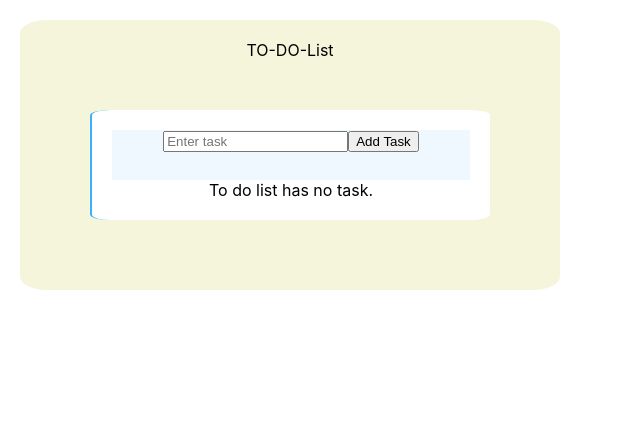
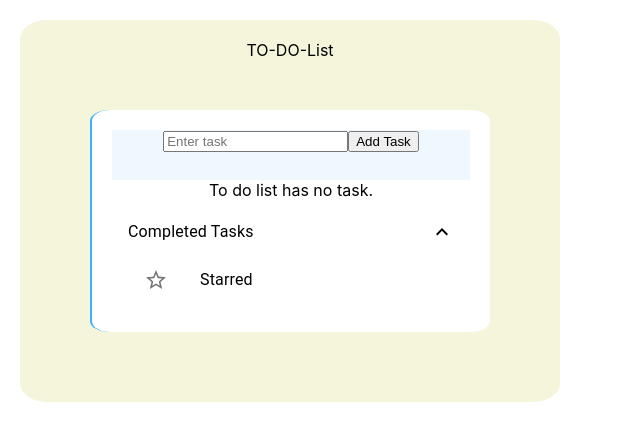
Before and after one commit to kiritka-jain/To-Do-List, a React (Create React App) app: page / in a window 1280 px wide. Shown: the top 440 px of the page, without its empty margins (0-640 px from the left). Built offline with nearby package versions, Linux system fonts and the light colour scheme.

Commit message:
feat: abstracted list component.

```diff
--- a/package.json
+++ b/package.json
@@ -3,6 +3,10 @@
   "version": "0.1.0",
   "private": true,
   "dependencies": {
+    "@emotion/react": "^11.13.0",
+    "@emotion/styled": "^11.13.0",
+    "@mui/icons-material": "^5.16.4",
+    "@mui/material": "^5.16.4",
     "@testing-library/jest-dom": "^5.14.1",
     "@testing-library/react": "^13.0.0",
     "@testing-library/user-event": "^13.2.1",
--- /dev/null
+++ b/src/components/completed-to-do-list.js
@@ -0,0 +1,43 @@
+import * as React from 'react';
+import List from '@mui/material/List';
+import ListItemButton from '@mui/material/ListItemButton';
+import ListItemIcon from '@mui/material/ListItemIcon';
+import ListItemText from '@mui/material/ListItemText';
+import Collapse from '@mui/material/Collapse';
+import ExpandLess from '@mui/icons-material/ExpandLess';
+import ExpandMore from '@mui/icons-material/ExpandMore';
+import StarBorder from '@mui/icons-material/StarBorder';
+
+
+export default function CompletedToDoList() {
+  const [open, setOpen] = React.useState(true);
+
+
+  const handleClick = () => {
+    setOpen(!open);
+  };
+
+  return (
+    <List
+      sx={{ width: '100%', maxWidth: 360, bgcolor: 'background.paper' }}
+      component="nav"
+      aria-labelledby="nested-list-subheader"
+    >
+
+      <ListItemButton onClick={handleClick}>
+        <ListItemText primary="Completed Tasks" />
+        {open ? <ExpandLess /> : <ExpandMore />}
+      </ListItemButton>
+      <Collapse in={open} timeout="auto" unmountOnExit>
+        <List component="div" disablePadding>
+          <ListItemButton sx={{ pl: 4 }}>
+            <ListItemIcon>
+              <StarBorder />
+            </ListItemIcon>
+            <ListItemText primary="Starred" />
+          </ListItemButton>
+        </List>
+      </Collapse>
+    </List>
+  );
+}
--- /dev/null
+++ b/src/components/list.js
@@ -0,0 +1,18 @@
+import Row from "./row";
+
+const List = (props) => {
+  const { list, handleCheck } = props;
+
+  const renderList = () => {
+    return list.map((task) => (
+      <Row key={task.id} value={task.text} onClick={handleCheck} />
+    ));
+  };
+
+  return (
+    <div className="taskRow">
+      {list.length === 0 ? "To do list has no task." : renderList()}
+    </div>
+  );
+};
+export default List;
--- a/src/components/todolist.js
+++ b/src/components/todolist.js
@@ -1,9 +1,11 @@
 import { useState } from "react";
-import Row from "./row";
+import CompletedToDoList from "./completed-to-do-list";
+import List from "./list";
 
 function ToDoList() {
   const [tasksList, updateTaskList] = useState([]);
   const [value, updateValue] = useState("");
+  const [completedTasksList, updateCompletedTaskList] = useState([]);
 
   const addTask = (value) => {
     if (value) {
@@ -18,20 +20,12 @@ function ToDoList() {
       console.log(tasksList);
     }
   };
+  const removeTask = (id) => {};
 
   const handleCheck = () => {
     console.log("box checked");
   };
-  const rowItems = tasksList.map((task) => (
-    <div className="row">
-        <Row
-      key={task.id}
-      value={task.text}
-      onClick={handleCheck}
-    />
-    </div>
 
-  ));
   return (
     <div className="toDoList">
       <div className="task">
@@ -50,11 +44,10 @@ function ToDoList() {
           Add Task
         </button>
       </div>
-
-      <div className="taskRow">
-        {tasksList.length === 0 ? "To do list has no task." : rowItems}
+      <List list={tasksList} handleCheck={handleCheck}/>
+      <div>
+        <CompletedToDoList />
       </div>
-
     </div>
   );
 }
```
Also changed, not shown: 2 other files (tests, documents, lock files or other folders). Lines whose indentation alone changed are shown as unchanged.
